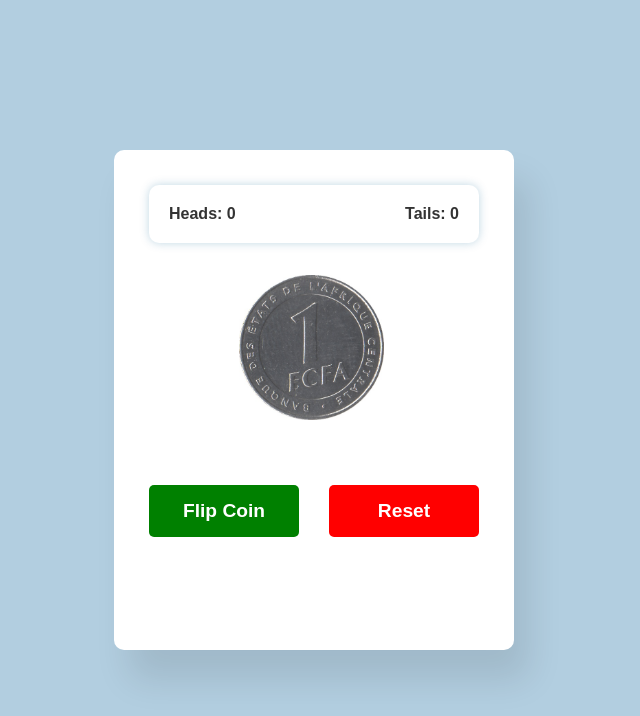
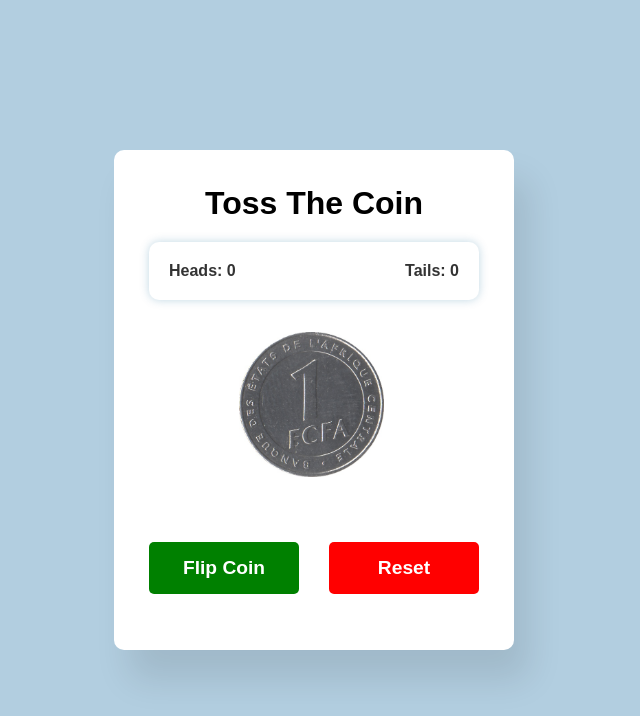
Before and after one commit to G4EVA-dev/Coin-Toss, a plain HTML site: page index.html in a window 1280 px wide. Shown: the whole page, without its empty margins (326-966 px from the left). Drawn offline with Linux system fonts and the light colour scheme.

Commit message:
add title

```diff
--- a/index.html
+++ b/index.html
@@ -8,6 +8,10 @@
   </head>
   <body>
     <div class="container">
+      <div class="title">
+        <h1>Toss The Coin</h1>
+      </div>
+
       <div class="results">
         <p id="headsCount">Heads: 0</p>
         <p id="tailsCount">Tails: 0</p>
--- a/style.css
+++ b/style.css
@@ -10,6 +10,11 @@ body {
   display: flex;
   justify-content: center;
   align-items: center;
+}
+
+.title {
+  text-align: center;
+  margin-bottom: 20px;
 }
 
 .container {
```
